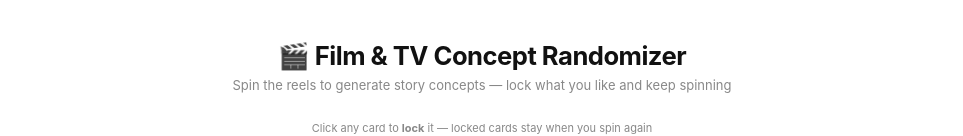
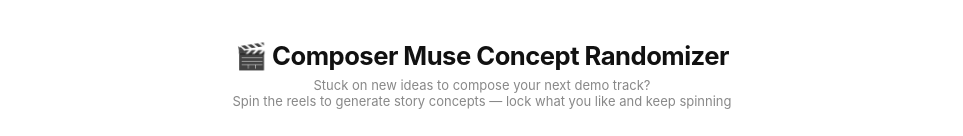
Before and after one commit to BeeElAitchGee/Concept-Generator, a plain HTML site: page index.html in a window 1280 px wide. Shown: the top 136 px of the page, without its empty margins (158-1121 px from the left). Drawn offline with Linux system fonts and the light colour scheme.

Commit message:
Update index.html

```diff
--- a/index.html
+++ b/index.html
@@ -3,7 +3,7 @@
 <head>
   <meta charset="UTF-8" />
   <meta name="viewport" content="width=device-width, initial-scale=1.0" />
-  <title>Film & TV Concept Randomizer</title>
+  <title>Composer Muse Concept Randomizer</title>
   <link rel="stylesheet" href="https://cdnjs.cloudflare.com/ajax/libs/tabler-icons/3.19.0/fonts/tabler-icons.min.css" />
   <style>
     *, *::before, *::after { box-sizing: border-box; margin: 0; padding: 0; }
@@ -222,7 +222,8 @@
 <div class="wrapper">
 
   <div class="app-header">
-    <h1>🎬 Film &amp; TV Concept Randomizer</h1>
+    <h1>🎬 Composer Muse Concept Randomizer</h1>
+    <p>Stuck on new ideas to compose your next demo track?</p>
     <p>Spin the reels to generate story concepts — lock what you like and keep spinning</p>
   </div>
 
```
